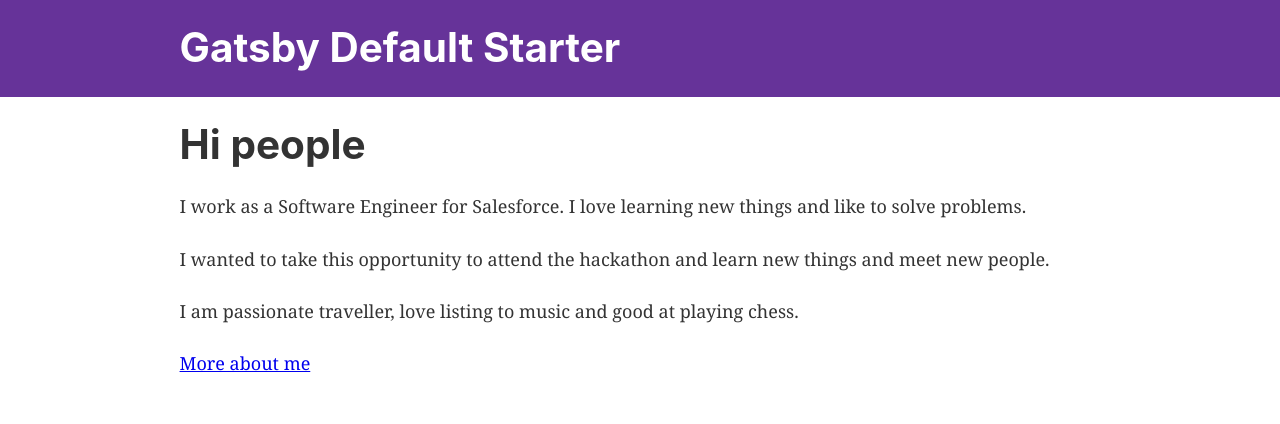
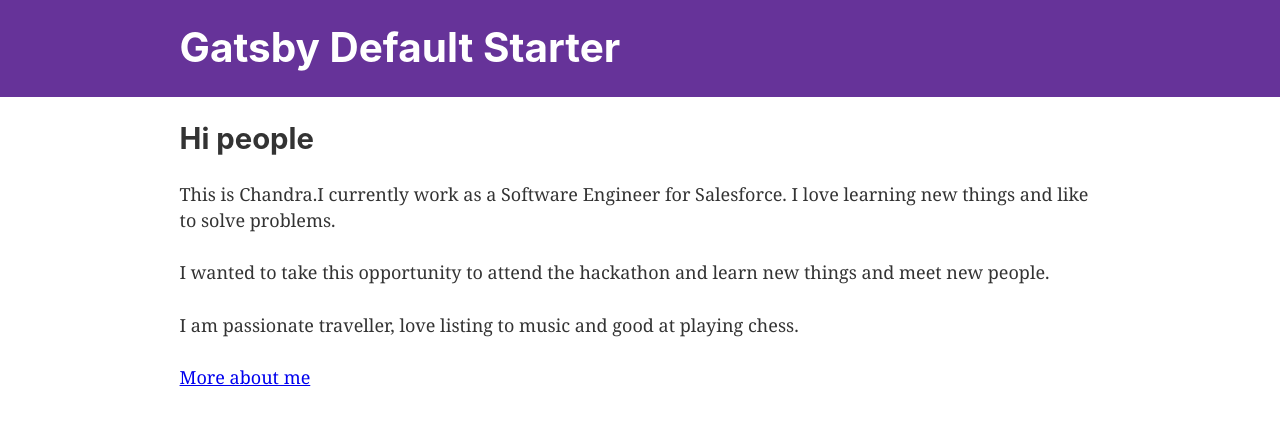
Before and after one commit to chandravyas/jmstack-chandra-intro, a Gatsby site: page / in a window 1280 px wide. Built offline with nearby package versions, Linux system fonts and the light colour scheme; Gatsby itself is replaced by a stand-in of ours.

Commit message:
modified intro

```diff
--- a/src/pages/index.js
+++ b/src/pages/index.js
@@ -5,8 +5,8 @@ import Layout from '../components/layout'
 
 const IndexPage = () => (
   <Layout>
-    <h1>Hi people</h1>
-    <p>I work as a Software Engineer for Salesforce. I love learning new things and like to solve problems.</p>
+    <h2>Hi people</h2>
+    <p>This is Chandra.I currently work as a Software Engineer for Salesforce. I love learning new things and like to solve problems.</p>
     <p>I wanted to take this opportunity to attend the hackathon and learn new things and meet new people.</p>
     <p>I am passionate traveller, love listing to music and good at playing chess.</p>
     <Link to="/page-2/">More about me</Link>
```
